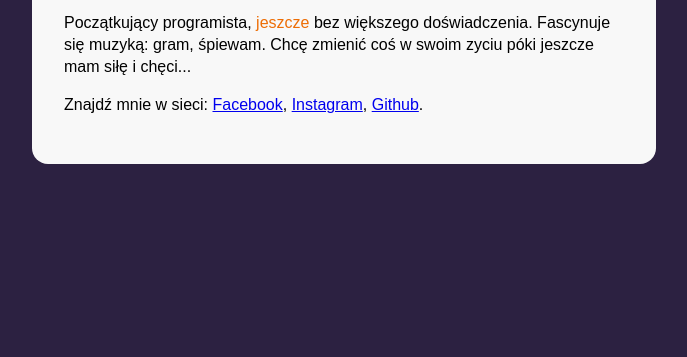
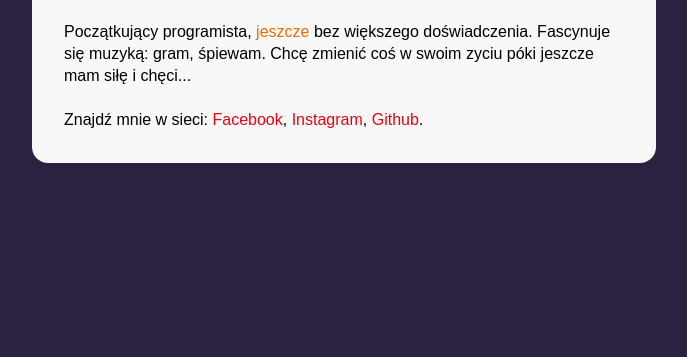
Before and after one commit to cichy1927/business-card, a plain HTML site: page index.html in a window 1280 px wide. Shown: the part 443-800 px from the top of the page, without its empty margins (296-983 px from the left). Drawn offline with Linux system fonts and the light colour scheme.

Commit message:
person conten styles

```diff
--- a/index.html
+++ b/index.html
@@ -22,7 +22,7 @@
             (jeszcze nie) Junior FrontEnd Developer
           </p>
         </header>
-        <p class="person__description">
+        <p class="person__description person__description--with-margin">
           Początkujący programista, <strong class="special">jeszcze</strong> bez
           większego doświadczenia. Fascynuje się muzyką: gram, śpiewam. Chcę
           zmienić coś w swoim zyciu póki jeszcze mam siłę i chęci...
--- a/style.css
+++ b/style.css
@@ -23,12 +23,23 @@ body {
 }
 .person {
 }
+.person__info {
+    margin-bottom: 24px;
+
+}
 .person__description {
 font-size: 16px;
-line-height: 22px
+line-height: 22px;
+margin: 0;
 
 }
-
+.person__description--with-margin{
+    margin-bottom: 22px;
+}
+.person__link {
+    color: #E20613;
+    text-decoration:none;
+}
 .person__name {
   font-size: 36px;
   margin: 0;
```
